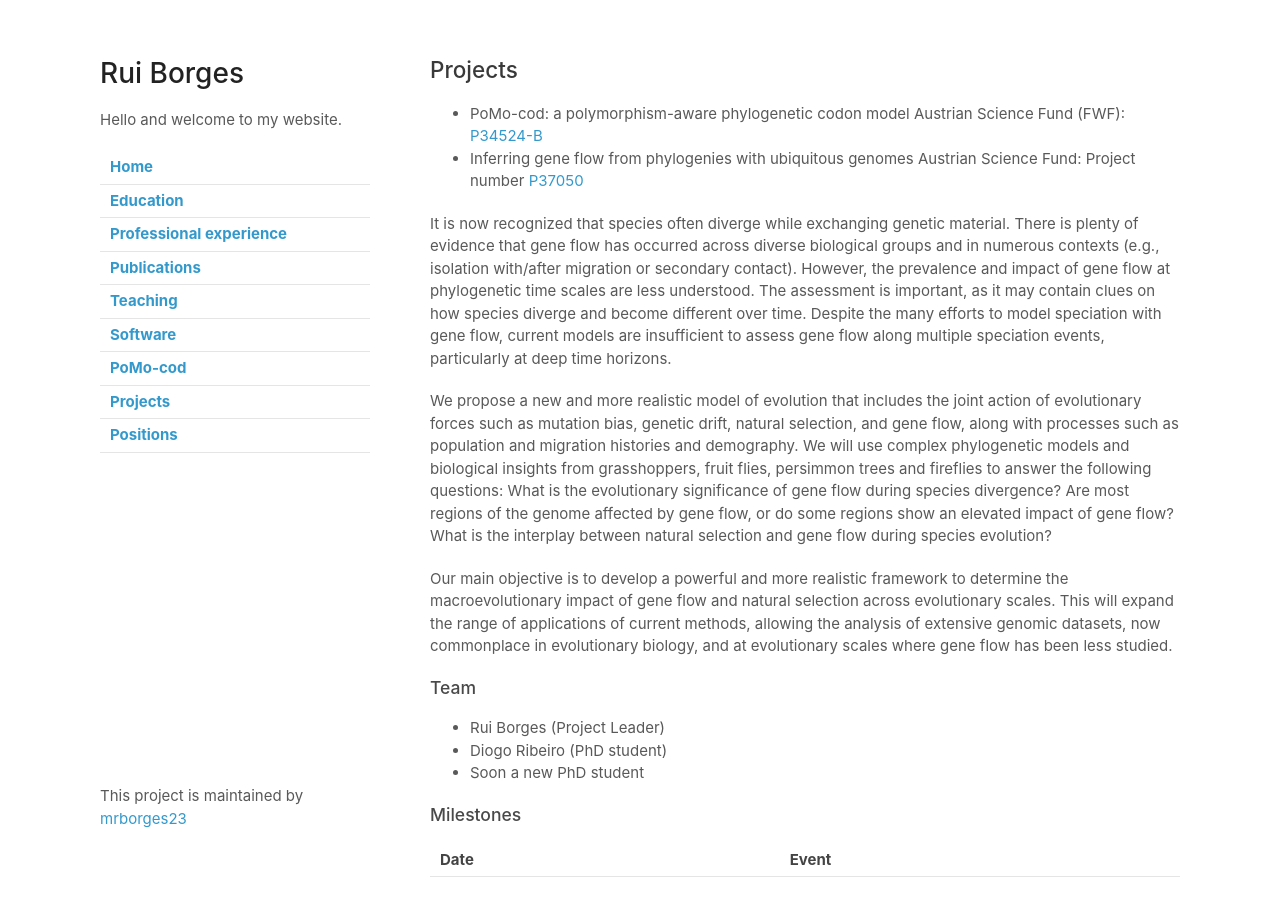
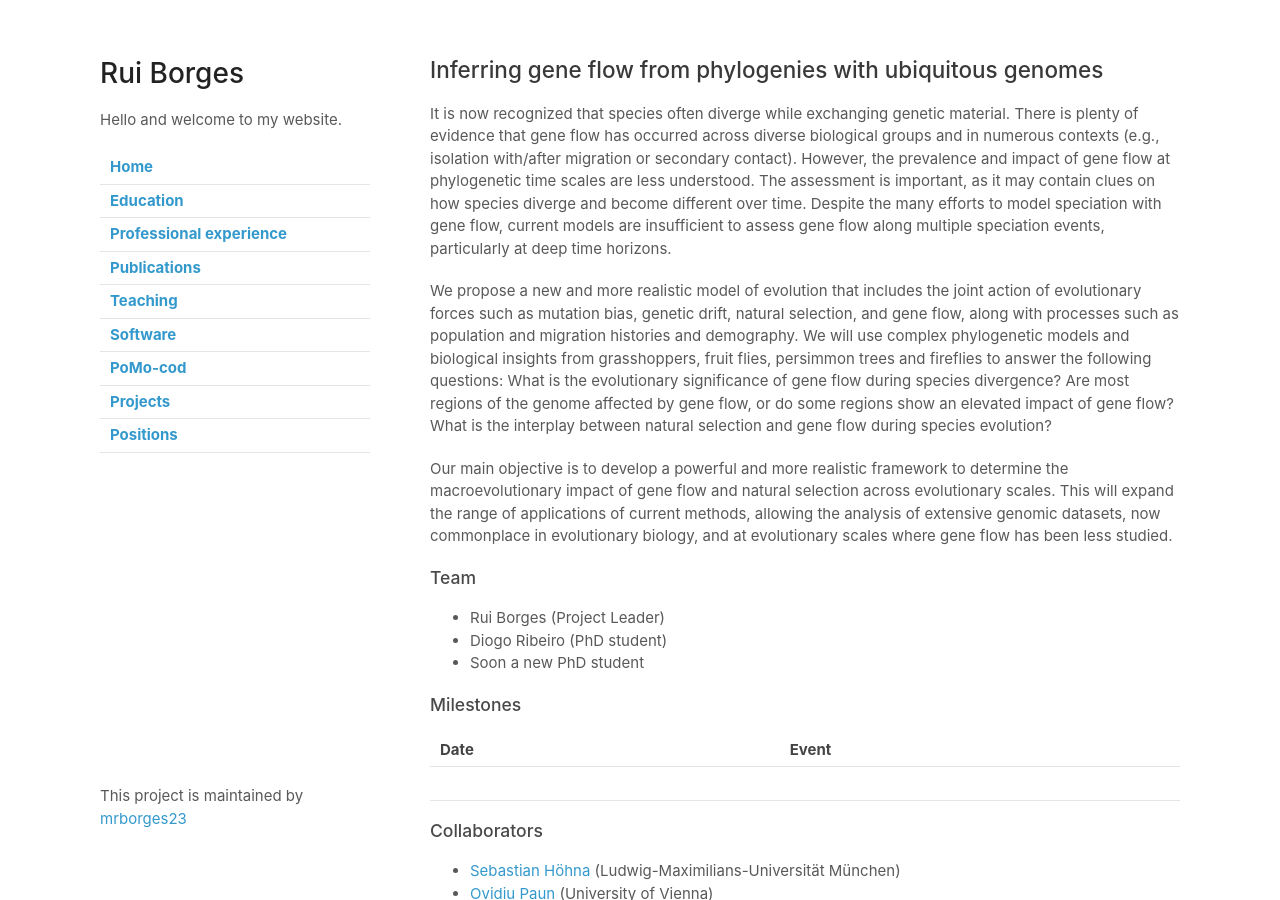
Before and after one commit to mrborges23/mypage.github.io, a Jekyll site: the page built from flowt.md, in a window 1280 px wide and 900 px high. Built offline with Jekyll 4.4.1, drawn with Linux system fonts in a browser that asks for light colours; our own code applies the rules of GitHub Pages for plain Markdown files.

Commit message:
Update flowt.md

```diff
--- a/flowt.md
+++ b/flowt.md
@@ -1,10 +1,4 @@
-## Projects
-
-
-* PoMo-cod: a polymorphism-aware phylogenetic codon model
-  Austrian Science Fund (FWF): [P34524-B](https://pf.fwf.ac.at/en/research-in-practice/project-finder/53000)
-* Inferring gene flow from phylogenies with ubiquitous genomes
-  Austrian Science Fund: Project number [P37050](https://www.fwf.ac.at/forschungsradar/10.55776/P37050)
+## Inferring gene flow from phylogenies with ubiquitous genomes
 
 
 It is now recognized that species often diverge while exchanging genetic material. There is plenty of evidence that gene flow has occurred across diverse biological groups and in numerous contexts (e.g., isolation with/after migration or secondary contact). However, the prevalence and impact of gene flow at phylogenetic time scales are less understood. The assessment is important, as it may contain clues on how species diverge and become different over time. Despite the many efforts to model speciation with gene flow, current models are insufficient to assess gene flow along multiple speciation events, particularly at deep time horizons.
```
